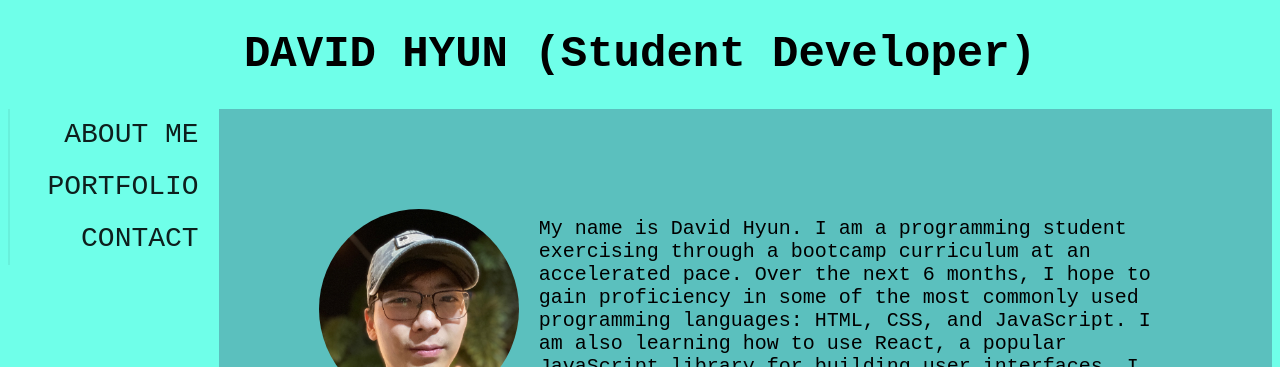
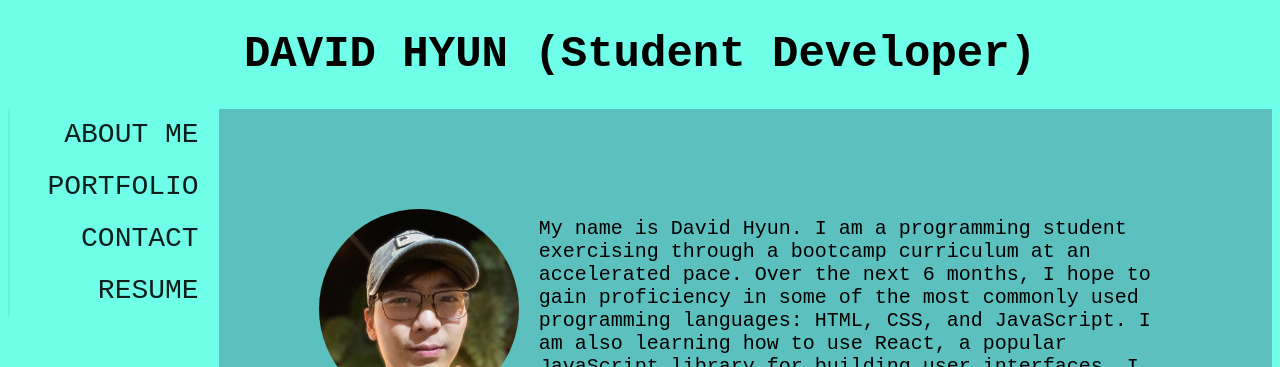
Before and after one commit to dvdhyn/my-react-portfolio, a React (Vite) app: page / in a window 1280 px wide. Shown: the top 367 px of the page. Built offline with nearby package versions, Linux system fonts and the light colour scheme.

Commit message:
Added resume section and resume.pdf

```diff
--- a/src/components/Header.jsx
+++ b/src/components/Header.jsx
@@ -63,6 +63,7 @@ const Navigation = () => (
           { key: 'about-me', href: '#about-me', title: 'ABOUT ME' },
           { key: 'portfolio', href: '#portfolio', title: 'PORTFOLIO' },
           { key: 'contact', href: '#contact', title: 'CONTACT' },
+          { key: 'resume', href: 'src/assets/resume.pdf', title: 'RESUME', target: '_blank'}
         ]}
         />
       </Col>
```
Also changed, not shown: 1 other file (tests, documents, lock files or other folders).
